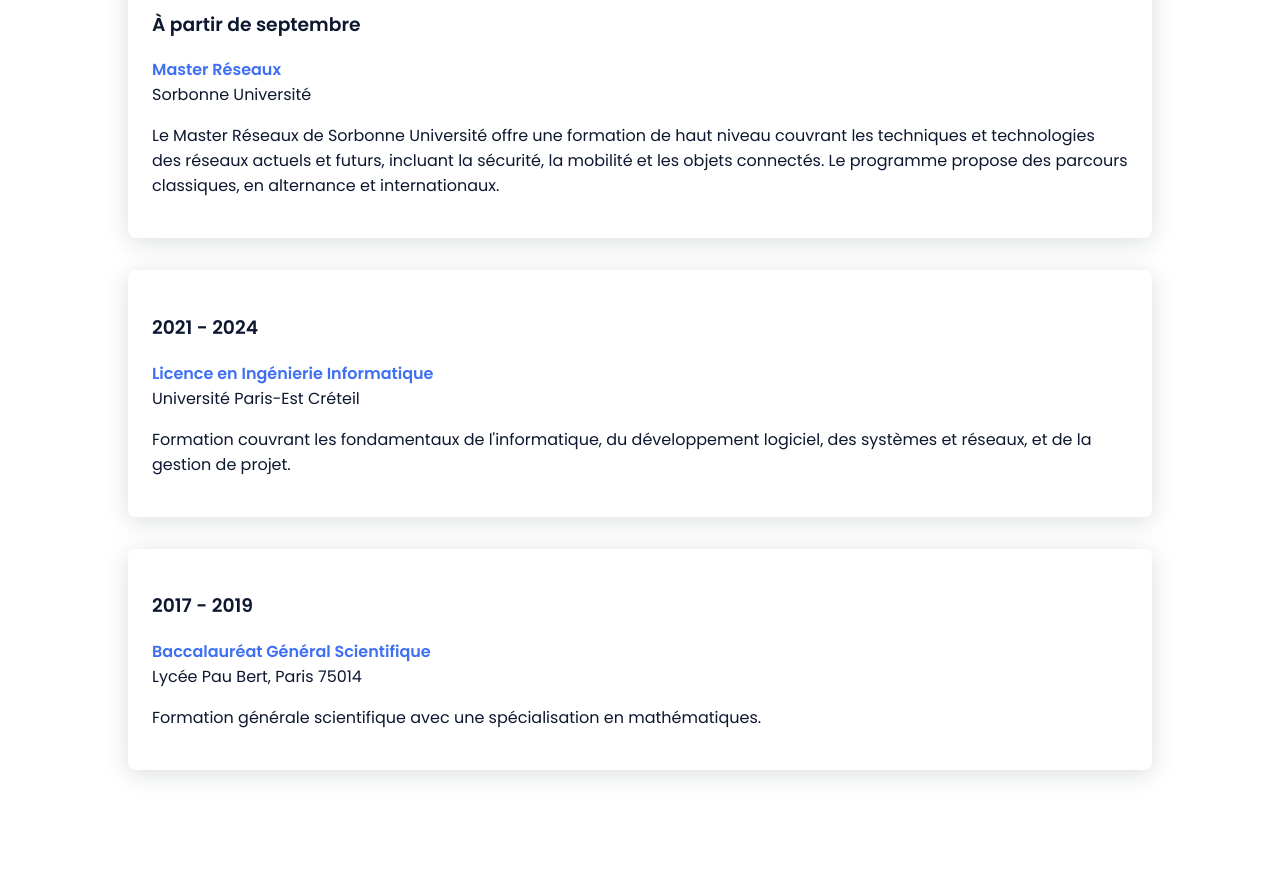
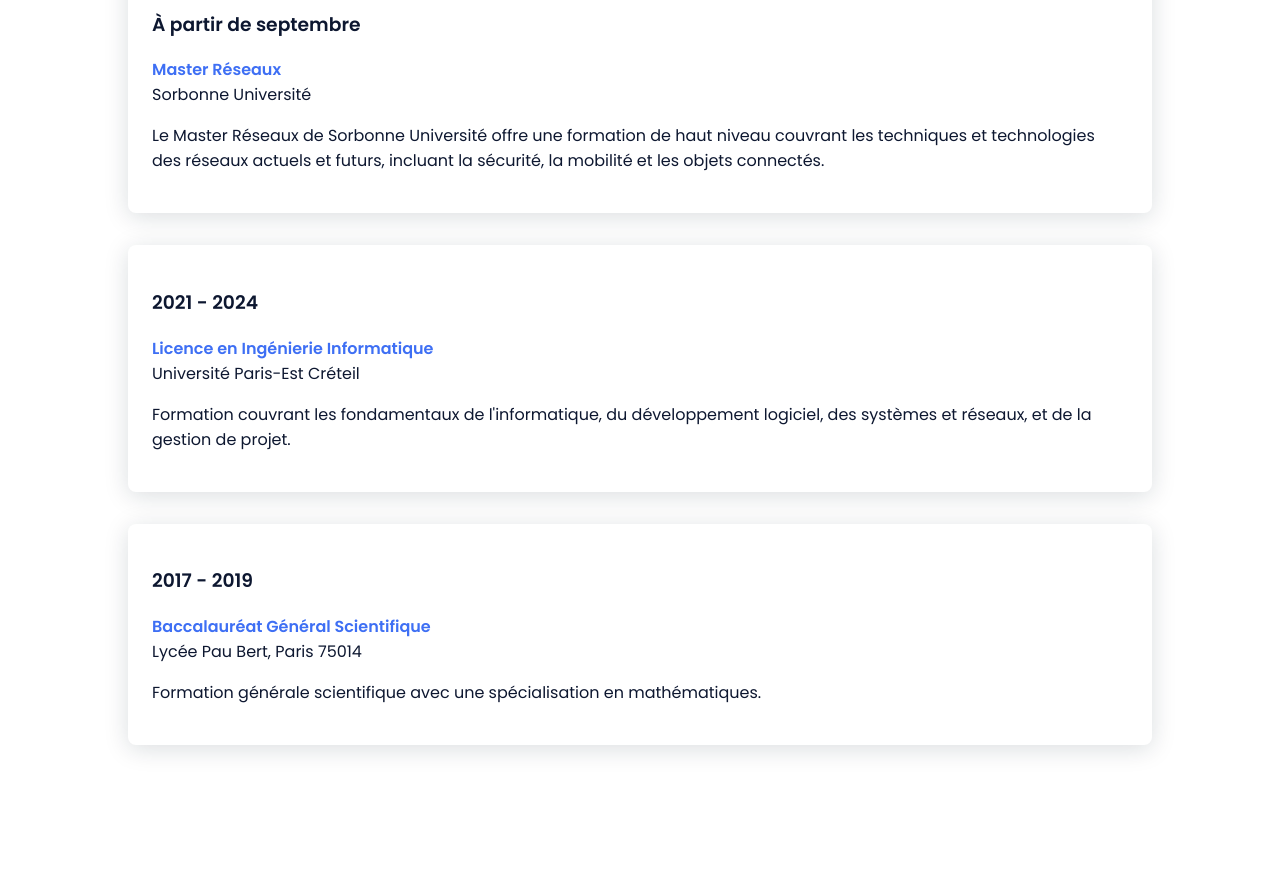
Before and after one commit to nassimug/portfolio, a plain HTML site: page index.html in a window 1280 px wide. Shown: the part 1520-2390 px from the top of the page. Drawn offline with nearby package versions, Linux system fonts and the light colour scheme.

Commit message:
index.html

```diff
--- a/index.html
+++ b/index.html
@@ -91,7 +91,7 @@
             <span class="education__university">Master Réseaux</span>
             <div class="education__details">
                 <p>Sorbonne Université</p>
-                <p>Le Master Réseaux de Sorbonne Université offre une formation de haut niveau couvrant les techniques et technologies des réseaux actuels et futurs, incluant la sécurité, la mobilité et les objets connectés. Le programme propose des parcours classiques, en alternance et internationaux.</p>
+                <p>Le Master Réseaux de Sorbonne Université offre une formation de haut niveau couvrant les techniques et technologies des réseaux actuels et futurs, incluant la sécurité, la mobilité et les objets connectés.</p>
             </div>
         </div>
 
```
